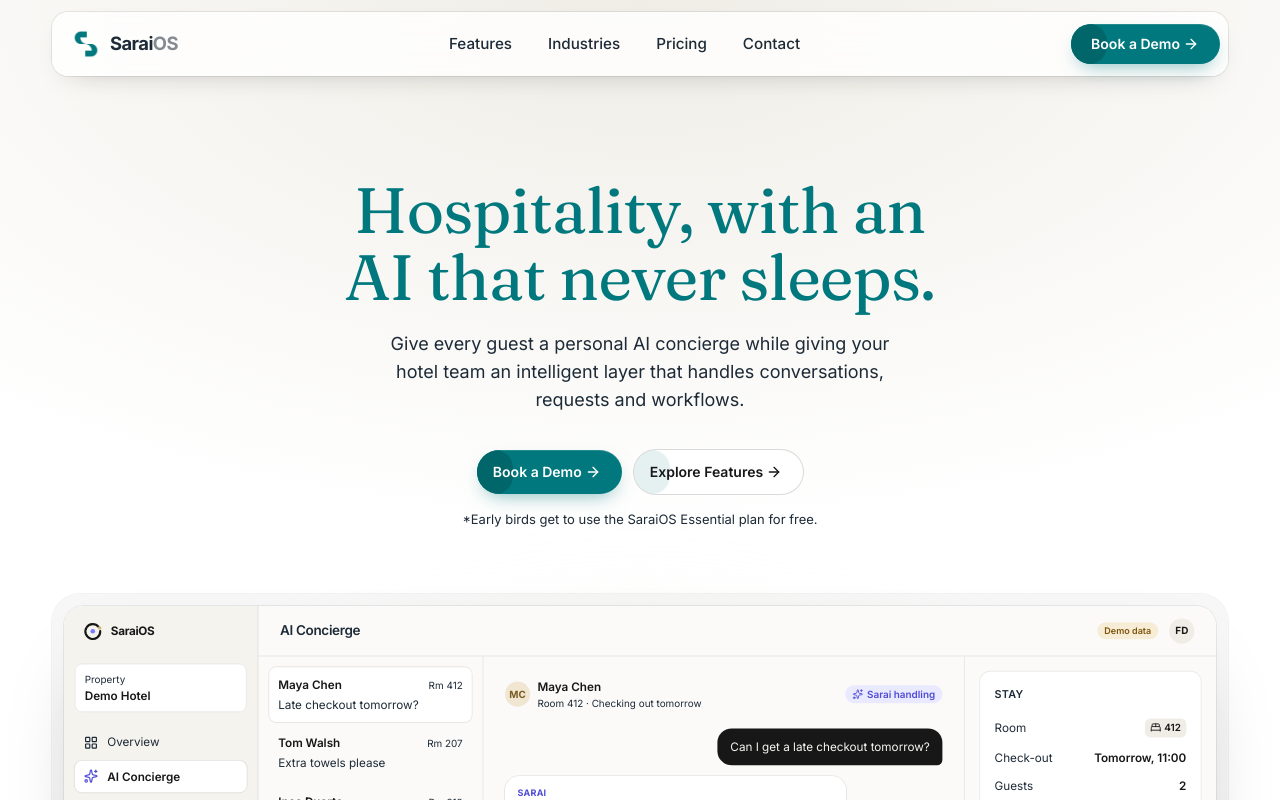
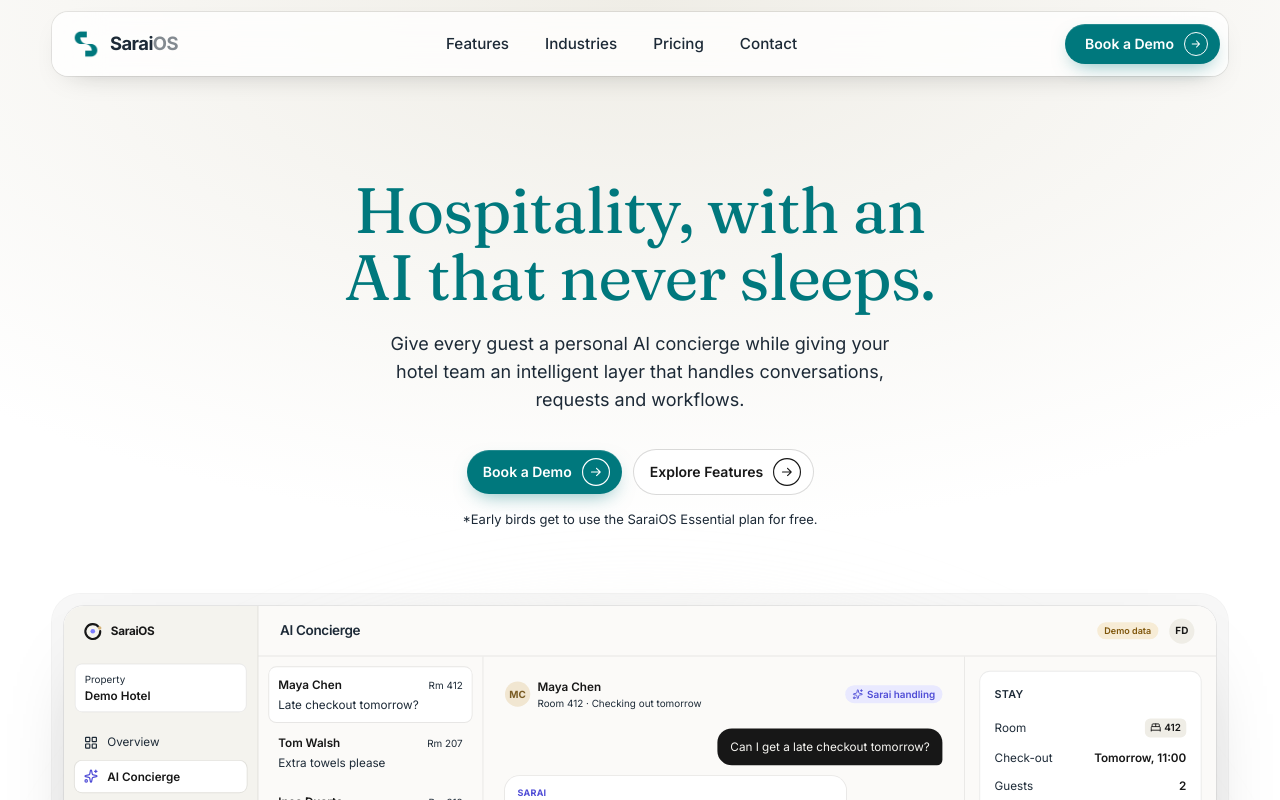
Before and after one commit to abdulrhhkahn/SaraiOS, a Next.js app: page / in a window 1280 px wide. Shown: the top 800 px of the page. Built offline with nearby package versions, Linux system fonts and the light colour scheme; no server answers.

Commit message:
Add files via upload

```diff
--- a/components/ui/ArrowButton.tsx
+++ b/components/ui/ArrowButton.tsx
@@ -1,27 +1,32 @@
 import Link from "next/link";
 import type { ComponentProps, ReactNode } from "react";
-import { ArrowRight } from "lucide-react";
 import { buttonBase } from "@/components/ui/primitives";
 import { cn } from "@/lib/cn";
 
 /**
- * Arrow button: a round cap sits behind the start of the label and sweeps across the whole button on
- * hover or focus while the arrow slides in. Size, shape and colours follow the regular buttons, the
- * sweep uses the existing hover tone (darker green on primary, soft green tint on secondary).
+ * Button with a circled arrow after the label. On hover or focus the arrow slides 5px to the right and
+ * the background moves to the hover tone. Size, shape and colours follow the regular buttons.
  */
 const variants = {
-  primary: {
-    button: "bg-cta text-white shadow-[0_1px_0_rgba(255,255,255,0.14)_inset,0_8px_20px_-8px_rgba(0,120,125,0.55)]",
-    sweep: "bg-cta-hover",
-  },
-  secondary: {
-    button: "bg-card text-ink ring-1 ring-line-strong hover:ring-ink/30",
-    sweep: "bg-cta/10",
-  },
+  primary:
+    "bg-cta text-white hover:bg-cta-hover focus-visible:bg-cta-hover shadow-[0_1px_0_rgba(255,255,255,0.14)_inset,0_8px_20px_-8px_rgba(0,120,125,0.55)]",
+  secondary: "bg-card text-ink ring-1 ring-line-strong hover:ring-ink/30 focus-visible:ring-ink/30",
 } as const;
 
-/** Width of the round cap at rest = button height for each size. */
-const cap = { sm: "[--cap:2.25rem]", md: "[--cap:2.75rem]", lg: "[--cap:3.25rem]" } as const;
+/** Icon size per button size; can be overridden with e.g. `md:[--icon:1.5rem]`. */
+const icon = { sm: "[--icon:1.75rem]", md: "[--icon:1.75rem]", lg: "[--icon:2rem]" } as const;
+
+function CircleArrow({ className }: { className?: string }) {
+  return (
+    <svg aria-hidden xmlns="http://www.w3.org/2000/svg" fill="none" viewBox="0 0 74 74" className={className}>
+      <circle strokeWidth={3} stroke="currentColor" r="35.5" cy={37} cx={37} />
+      <path
+        fill="currentColor"
+        d="M25 35.5C24.1716 35.5 23.5 36.1716 23.5 37C23.5 37.8284 24.1716 38.5 25 38.5V35.5ZM49.0607 38.0607C49.6464 37.4749 49.6464 36.5251 49.0607 35.9393L39.5147 26.3934C38.9289 25.8076 37.9792 25.8076 37.3934 26.3934C36.8076 26.9792 36.8076 27.9289 37.3934 28.5147L45.8787 37L37.3934 45.4853C36.8076 46.0711 36.8076 47.0208 37.3934 47.6066C37.9792 48.1924 38.9289 48.1924 39.5147 47.6066L49.0607 38.0607ZM25 38.5L48 38.5V35.5L25 35.5V38.5Z"
+      />
+    </svg>
+  );
+}
 
 export function ArrowButton({
   href,
@@ -37,25 +42,14 @@
   size?: "sm" | "md" | "lg";
   className?: string;
 } & Omit<ComponentProps<typeof Link>, "href" | "className" | "children">) {
-  const v = variants[variant];
   return (
     <Link
       href={href}
-      className={cn(buttonBase(size), "relative overflow-hidden", cap[size], v.button, className)}
+      className={cn(buttonBase(size), "gap-2.5 pr-3", icon[size], variants[variant], className)}
       {...rest}
     >
-      <span
-        aria-hidden
-        className={cn(
-          "absolute inset-y-0 left-0 w-(--cap) rounded-full transition-[width] duration-300 ease-out group-hover:w-full group-focus-visible:w-full",
-          v.sweep,
-        )}
-      />
-      <span className="relative">{children}</span>
-      <ArrowRight
-        aria-hidden
-        className="relative size-4 -translate-x-[5px] transition-transform duration-300 ease-out group-hover:translate-x-0 group-focus-visible:translate-x-0"
-      />
+      {children}
+      <CircleArrow className="size-(--icon) shrink-0 transition-transform duration-300 ease-in-out group-hover:translate-x-[5px] group-focus-visible:translate-x-[5px]" />
     </Link>
   );
 }
```
